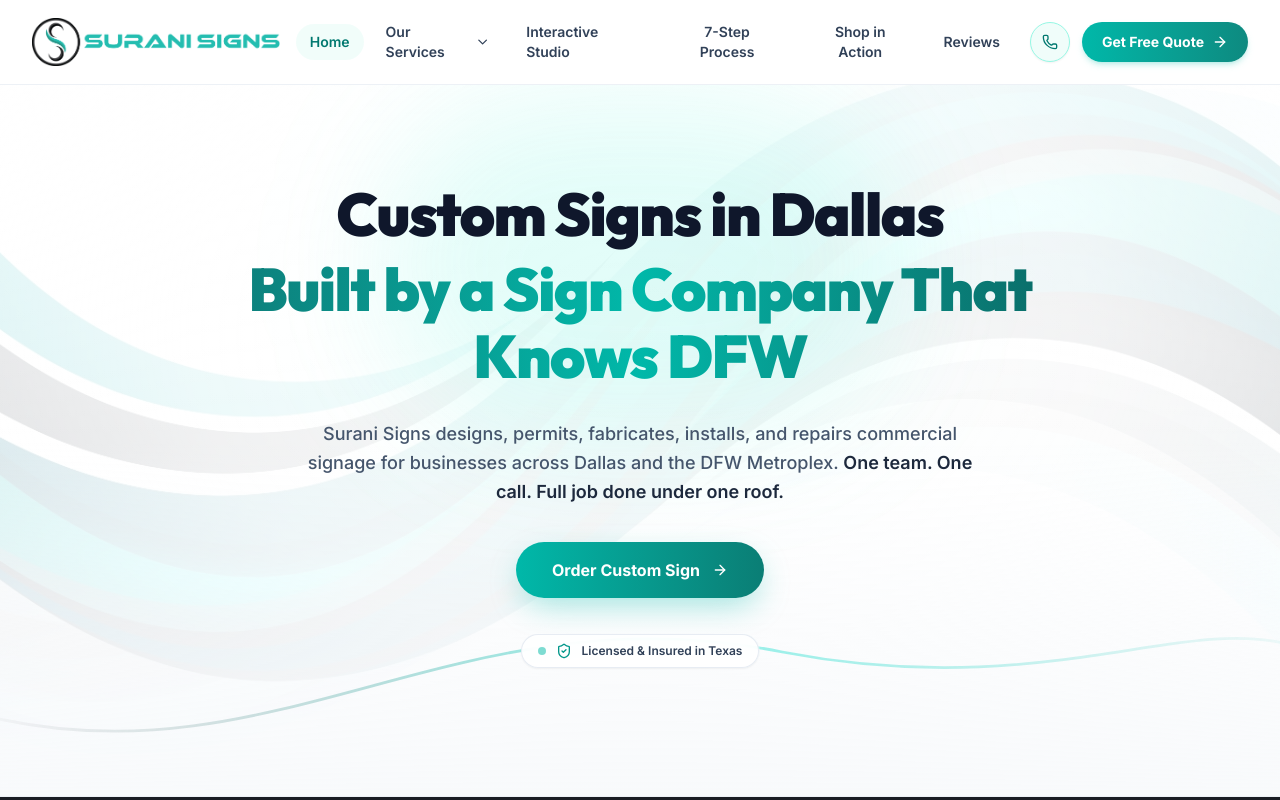
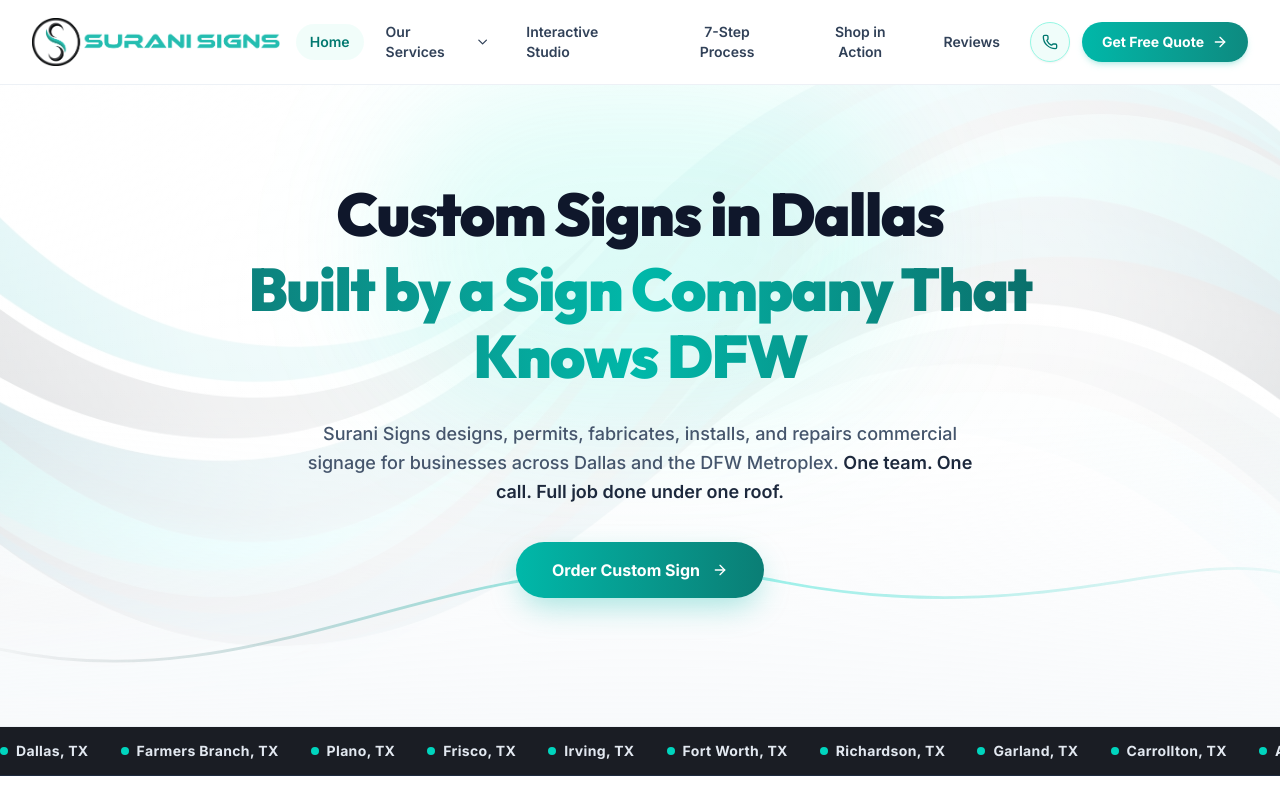
Before and after one commit to saganidigital/surani_signs, a React (Vite) app: page / in a window 1280 px wide. Shown: the top 800 px of the page. Built offline with nearby package versions, Linux system fonts and the light colour scheme.

Commit message:
Remove Licensed & Insured in Texas badge from hero

```diff
--- a/src/pages/Home.jsx
+++ b/src/pages/Home.jsx
@@ -166,15 +166,6 @@ export default function Home() {
                 <span>Order Custom Sign</span>
                 <ArrowRight className="w-4 h-4 transition-transform duration-300 group-hover:translate-x-1" />
               </button>
-            </div>
-
-            {/* Trust Pill Badge */}
-            <div className="pt-2 flex items-center justify-center">
-              <div className="inline-flex items-center gap-2.5 bg-white/90 backdrop-blur-md px-4 py-2 rounded-full border border-slate-200/80 shadow-xs text-xs font-semibold text-slate-700 hover:border-teal-300/80 transition-colors">
-                <span className="w-2 h-2 rounded-full bg-teal-500 animate-pulse" />
-                <ShieldCheck className="w-4 h-4 text-teal-600 shrink-0" />
-                <span>Licensed &amp; Insured in Texas</span>
-              </div>
             </div>
           </div>
         </div>
```
